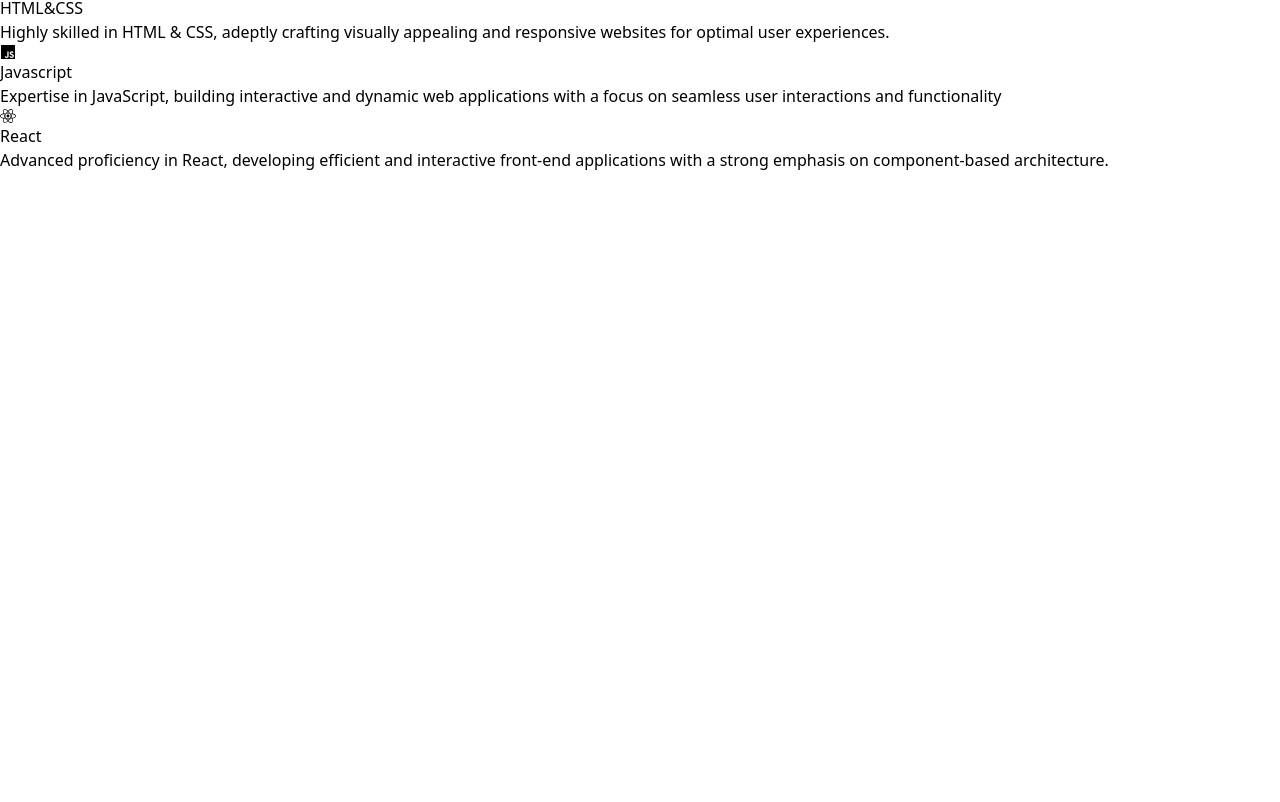
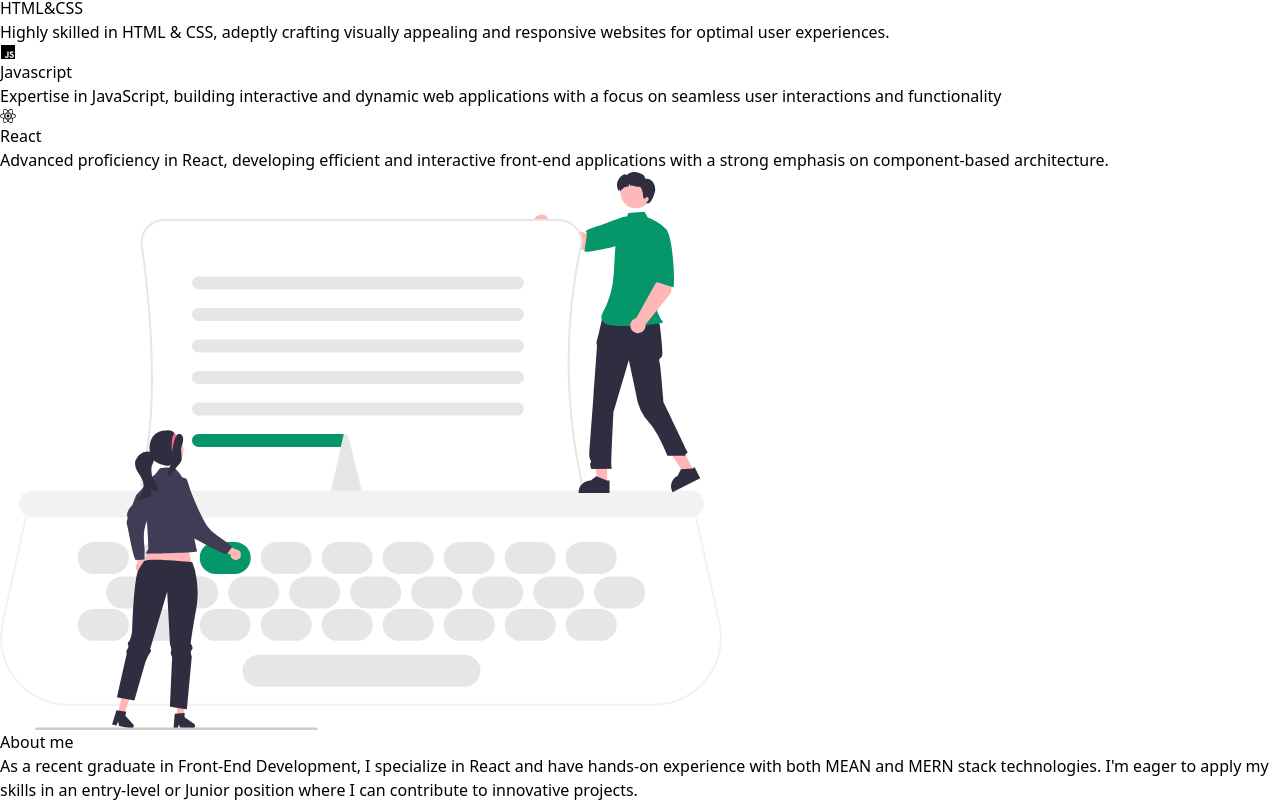
Before and after one commit to georgi1141/my-portfolio, a React (Vite) app: page / in a window 1280 px wide. Shown: the part 876-1678 px from the top of the page. Before the commit the page ends 1048 px from the top, so only its background shows below. Built offline with nearby package versions, Linux system fonts and the light colour scheme.

Commit message:
added about AboutMe section

```diff
--- a/src/App.jsx
+++ b/src/App.jsx
@@ -2,6 +2,7 @@
 import Navbar from './components/Navbar'
 import Hero from './components/Hero'
 import Skills from './components/Skills'
+import About from './components/About'
 
 function App() {
     return (
@@ -9,6 +10,7 @@
             <Navbar />
             <Hero />
             <Skills />
+            <About />
         </>
     )
 }
--- /dev/null
+++ b/src/components/About.jsx
@@ -0,0 +1,20 @@
+import React from 'react'
+import aboutSvg from './../assets/about.svg'
+import SectionTitle from './SectionTitle'
+
+function About() {
+    return (
+        <section className='bg-white py-20' id='about'>
+
+            <div className='mx-auto max-w-7xl px-8 grid md:grid-cols-2 items-center gap-16'>
+                <img src={aboutSvg} className='w-full h-64' alt="picture with people interacting on a keyboard" />
+                <article>
+                    <SectionTitle text={'About me'} />
+                    <p className='text-slate-600 mt-8 leading-loose'>As a recent graduate in Front-End Development, I specialize in React and have hands-on experience with both MEAN and MERN stack technologies. I'm eager to apply my skills in an entry-level or Junior position where I can contribute to innovative projects.</p>
+                </article>
+            </div>
+        </section>
+    )
+}
+
+export default About
```
